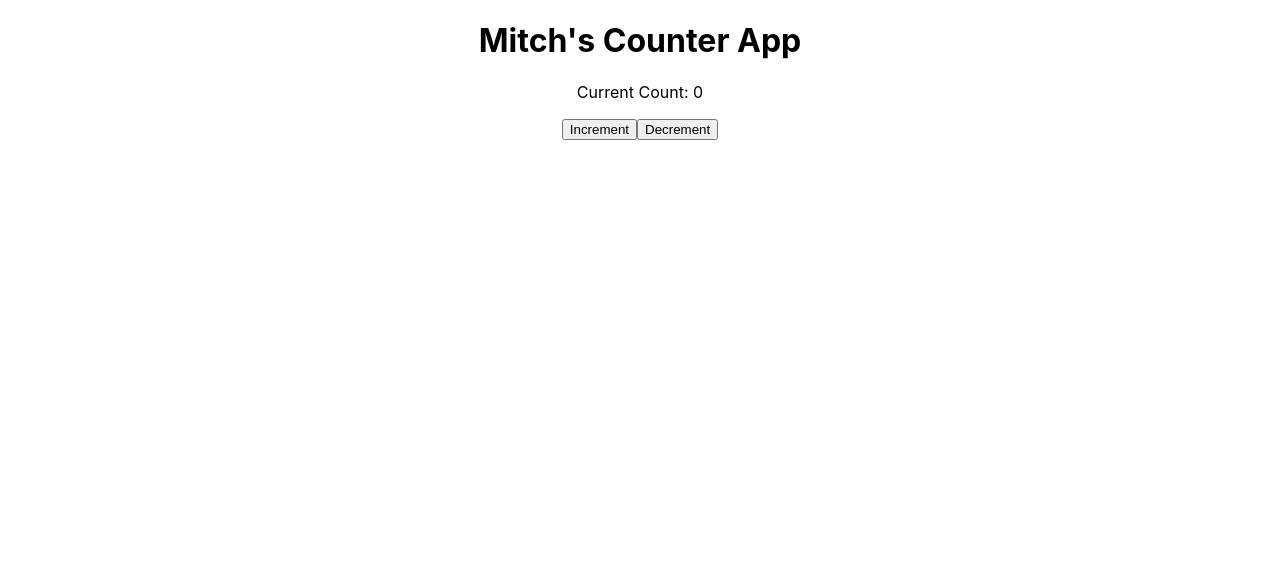
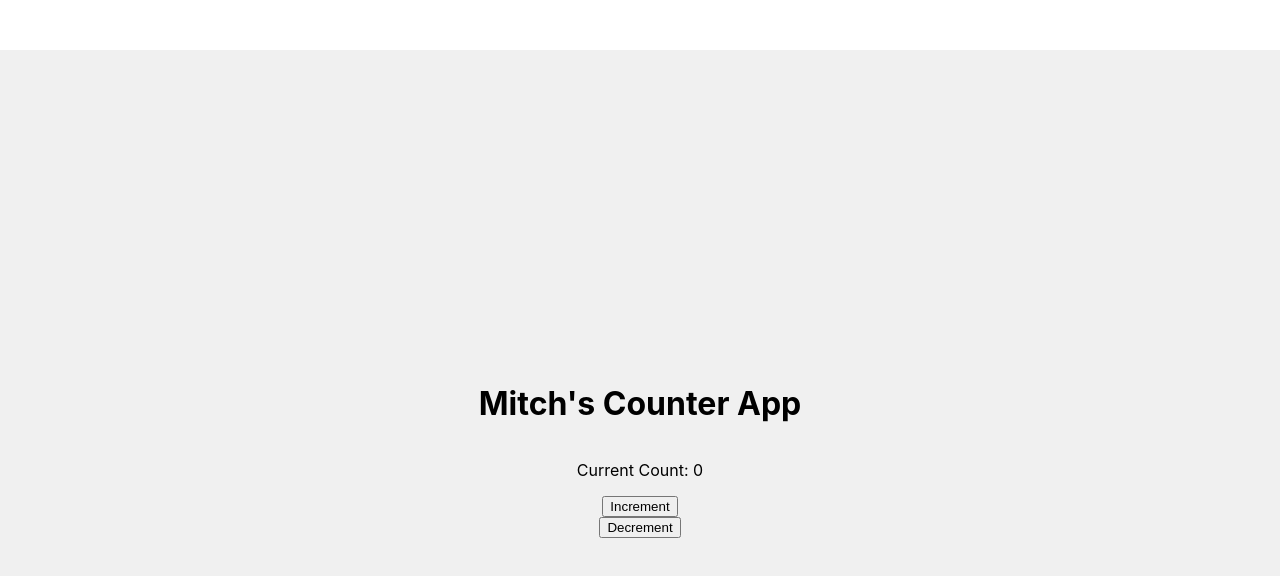
Before and after one commit to CryptoMitch/React-Code, a React (Create React App) app in the folder counter-app/: page / in a window 1280 px wide. Shown: the top 576 px of the page. Built offline with nearby package versions, Linux system fonts and the light colour scheme.

Commit message:
adjust css with felx and 100vh

```diff
--- a/counter-app/src/App.css
+++ b/counter-app/src/App.css
@@ -1,5 +1,12 @@
 .App {
   text-align: center;
+  margin-top: 50px;
+  background-color: #F0F0F0;
+  min-height: 100vh;
+  display: flex;
+  flex-direction: column;
+  align-items: center;
+  justify-content: center;
 }
 
 .App-logo {
```
